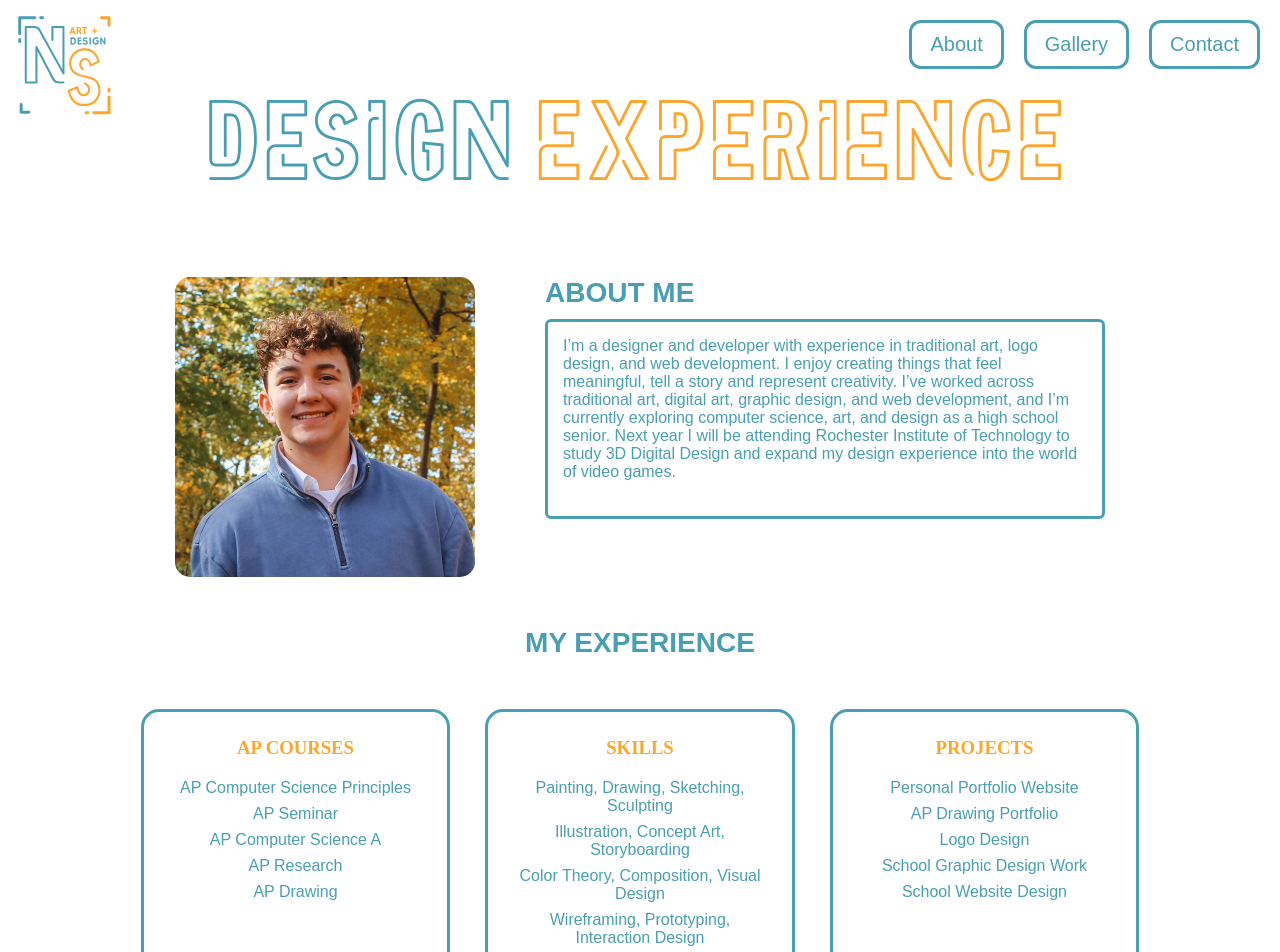
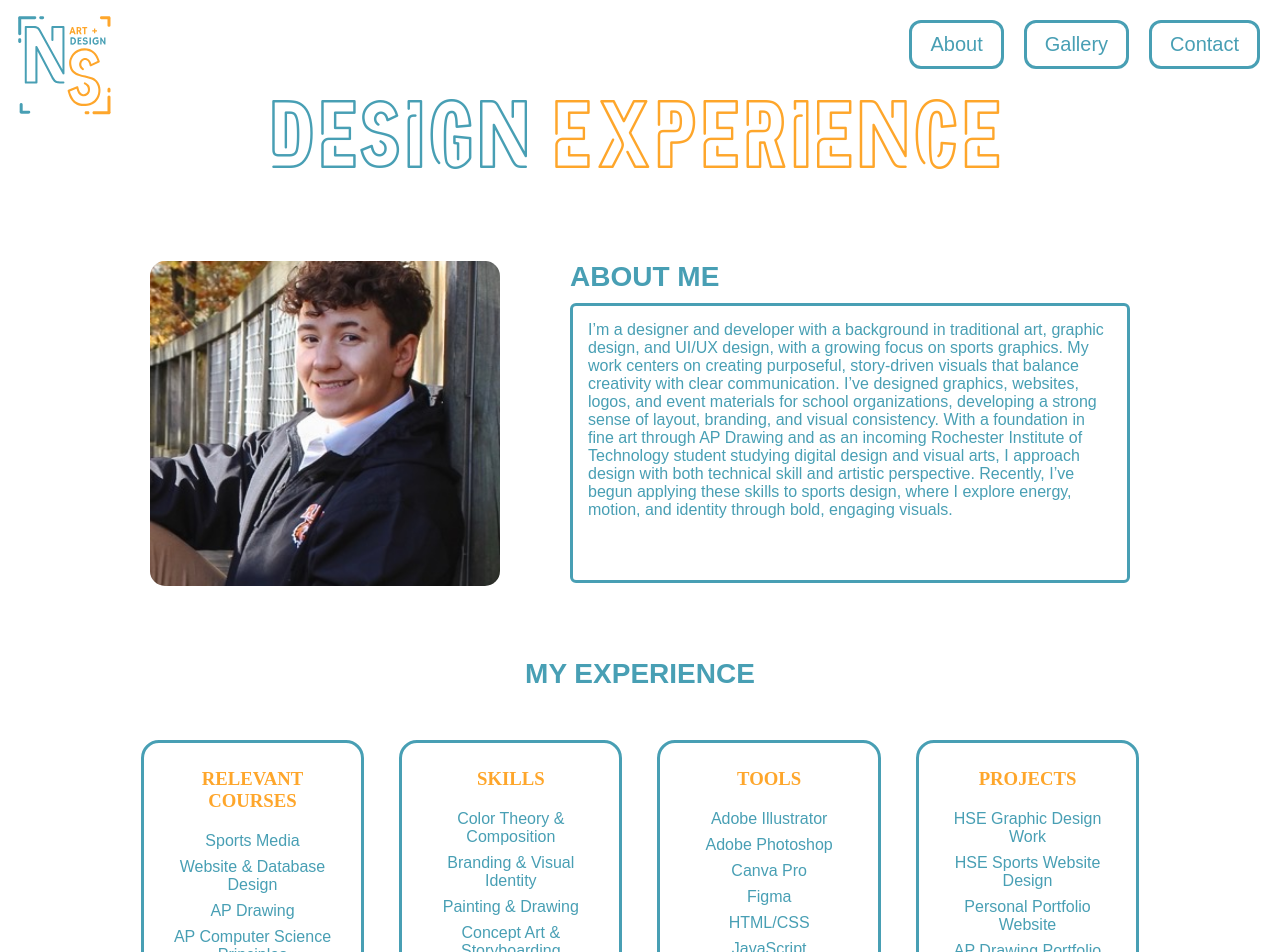
Before and after one commit to nicosuriano/personal_website, a Next.js app: page /web_pages/experience in a window 1280 px wide. Shown: the top 952 px of the page. Built offline with nearby package versions, Linux system fonts and the light colour scheme; a web font is replaced by a local one.

Commit message:
many small updates to formatting and cross page content

```diff
--- a/src/app/css/experience.css
+++ b/src/app/css/experience.css
@@ -13,7 +13,7 @@
 
 .exp-cards {
   display: grid;
-  grid-template-columns: repeat(3, 1fr);
+  grid-template-columns: repeat(4, 1fr);
   gap: 35px;
   margin-top: 50px;
 }
--- a/src/app/css/globals.css
+++ b/src/app/css/globals.css
@@ -48,3 +48,14 @@ img {
   pointer-events: none;
   user-select: none;
 }
+
+.title-left, .title-right {
+  opacity: 0;
+  transform: translateY(20px);
+  transition: all 0.5s ease; /* smooth transition instead of keyframes */
+}
+
+.title-left.animate, .title-right.animate {
+  opacity: 1;
+  transform: translateY(0);
+}
--- a/src/app/css/homepage.css
+++ b/src/app/css/homepage.css
@@ -26,6 +26,7 @@
   font-size: 100px;
   gap: 1.2rem;
   color: var(--primaryTeal);
+  animation: fadeIn 1s ease-in-out;
 }
 
 .title-right {
@@ -34,6 +35,7 @@
   text-align: left;
   font-size: 32px;
   line-height: 0.9;
+  animation: fadeIn 1s ease-in-out;
 }
 
 .contact-button-container{
@@ -76,8 +78,8 @@
 }
 
 .about-headshot {
-  width: 300px;
-  height: 300px;
+  width: 400px;
+  height: 450px;
   border-radius: 15px;
   object-fit: cover;
 }
@@ -95,7 +97,7 @@
 
 .about-textbox {
   width: 100%;
-  height: 200px;
+  height: 280px;
   border: 3px solid var(--primaryTeal);
   border-radius: 6px;
   margin-bottom: 25px;
--- a/src/app/css/imageGrid.css
+++ b/src/app/css/imageGrid.css
@@ -90,7 +90,7 @@
   background-repeat: repeat;
   background-size: 200px 200px;
 
-  opacity: 1;
+  opacity: 0.7;
   z-index: 10;
   pointer-events: none;
 }
--- a/src/app/web_pages/experience/page.tsx
+++ b/src/app/web_pages/experience/page.tsx
@@ -1,5 +1,7 @@
+"use client";
+import { useEffect, useState } from "react";
 import Image from "next/image";
-import HeadShot from "../../assets/bioPhoto.png";
+import HeadShot from "../../assets/headShot.jpeg";
 import LogoButton from "../../components/logoButton";
 import NavBar from "../../components/nav";
 import Footer from "../../components/footer";
@@ -10,13 +12,20 @@ import "../../css/logo.css";
 import "../../css/experience.css";
 
 export default function Experience() {
+
+  const [animateHeader, setAnimateHeader] = useState(false);
+
+  useEffect(() => {
+    setAnimateHeader(true); // trigger animation on mount
+  }, []);
+
   return (
     <main className="home-container">
       <LogoButton />
       <NavBar />
 
       <header className="home-header">
-        <div className="title-left">
+        <div className={`title-left ${animateHeader ? "animate" : ""}`} style={{fontSize: "85px"}}>
           Design
           <span style={{ color: "var(--primaryOrange)", marginLeft: "20px" }}>
             Experience
@@ -25,19 +34,21 @@ export default function Experience() {
       </header>
 
        <section className="about-section">
-        <Image src={HeadShot} alt="Headshot" className="about-headshot" />
+        <Image src={HeadShot} alt="Headshot" className="about-headshot" style={{ height: "325px", width: "350px" }} />
 
         <div className="about-box">
           <h2>ABOUT ME</h2>
           <div className="about-textbox">
-            I’m a designer and developer with experience in traditional art,
-            logo design, and web development. I enjoy creating things that
-            feel meaningful, tell a story and represent creativity. I’ve worked
-            across traditional art, digital art, graphic design, and web
-            development, and I’m currently exploring computer science, art, and design
-            as a high school senior. Next year I will be attending Rochester Institute
-            of Technology to study 3D Digital Design and expand my design experience
-            into the world of video games.
+            I’m a designer and developer with a background in traditional art, graphic design,
+            and UI/UX design, with a growing focus on sports graphics. My work centers on
+            creating purposeful, story-driven visuals that balance creativity with clear
+            communication. I’ve designed graphics, websites, logos, and event materials for
+            school organizations, developing a strong sense of layout, branding, and visual
+            consistency. With a foundation in fine art through AP Drawing and as an incoming
+            Rochester Institute of Technology student studying digital design and visual arts,
+            I approach design with both technical skill and artistic perspective. Recently,
+            I’ve begun applying these skills to sports design, where I explore energy, motion,
+            and identity through bold, engaging visuals.
           </div>
         </div>
       </section>
@@ -47,34 +58,48 @@ export default function Experience() {
 
         <div className="exp-cards">
           <ExperienceCard
-            title="AP COURSES"
+            title="RELEVANT COURSES"
             items={[
+              "Sports Media",
+              "Website & Database Design",
+              "AP Drawing",
               "AP Computer Science Principles",
-              "AP Seminar",
-              "AP Computer Science A",
-              "AP Research",
-              "AP Drawing",
+              "AP Computer Science A"
             ]}
           />
 
           <ExperienceCard
             title="SKILLS"
             items={[
-              "Painting, Drawing, Sketching, Sculpting",
-              "Illustration, Concept Art, Storyboarding",
-              "Color Theory, Composition, Visual Design",
-              "Wireframing, Prototyping, Interaction Design",
+              "Color Theory & Composition",
+              "Branding & Visual Identity",
+              "Painting & Drawing",
+              "Concept Art & Storyboarding",
+              "UI/ UX Design",
+            ]}
+          />
+
+          <ExperienceCard
+            title="TOOLS"
+            items={[
+              "Adobe Illustrator",
+              "Adobe Photoshop",
+              "Canva Pro",
+              "Figma",
+              "HTML/CSS",
+              "JavaScript",
+
             ]}
           />
 
           <ExperienceCard
             title="PROJECTS"
             items={[
+              "HSE Graphic Design Work",
+              "HSE Sports Website Design",
               "Personal Portfolio Website",
               "AP Drawing Portfolio",
               "Logo Design",
-              "School Graphic Design Work",
-              "School Website Design",
             ]}
           />
         </div>
```
Also changed, not shown: src/app/page.tsx (+11 -3 lines), src/app/web_pages/art/page.tsx (+9 -1 lines), src/app/web_pages/contact/page.tsx (+9 -2 lines), src/app/web_pages/gallery/page.tsx (+10 -1 lines), src/app/web_pages/gameArt/page.tsx (+9 -1 lines), src/app/web_pages/graphic/page.tsx (+9 -1 lines), src/app/web_pages/sports/page.tsx (+10 -6 lines), src/app/assets/bioPhoto.png (deleted), src/app/assets/headShot.jpeg (added).
